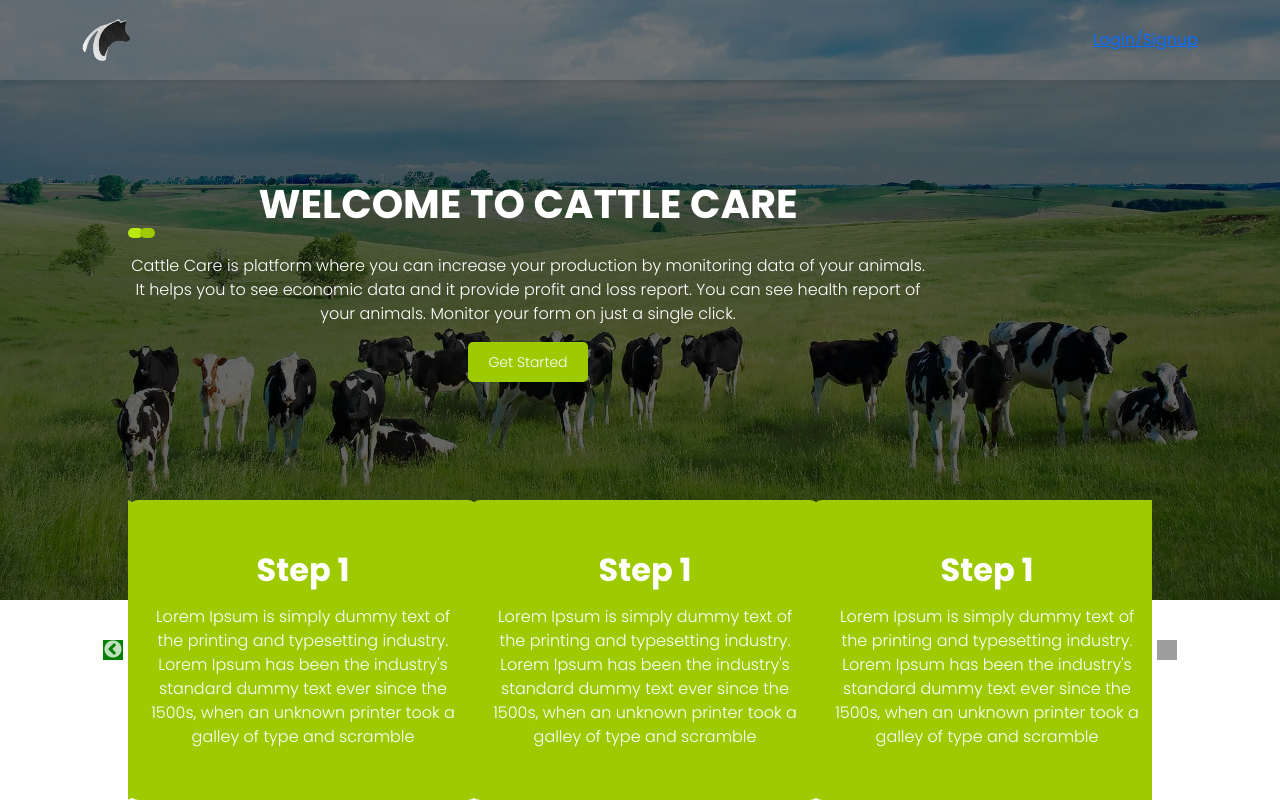
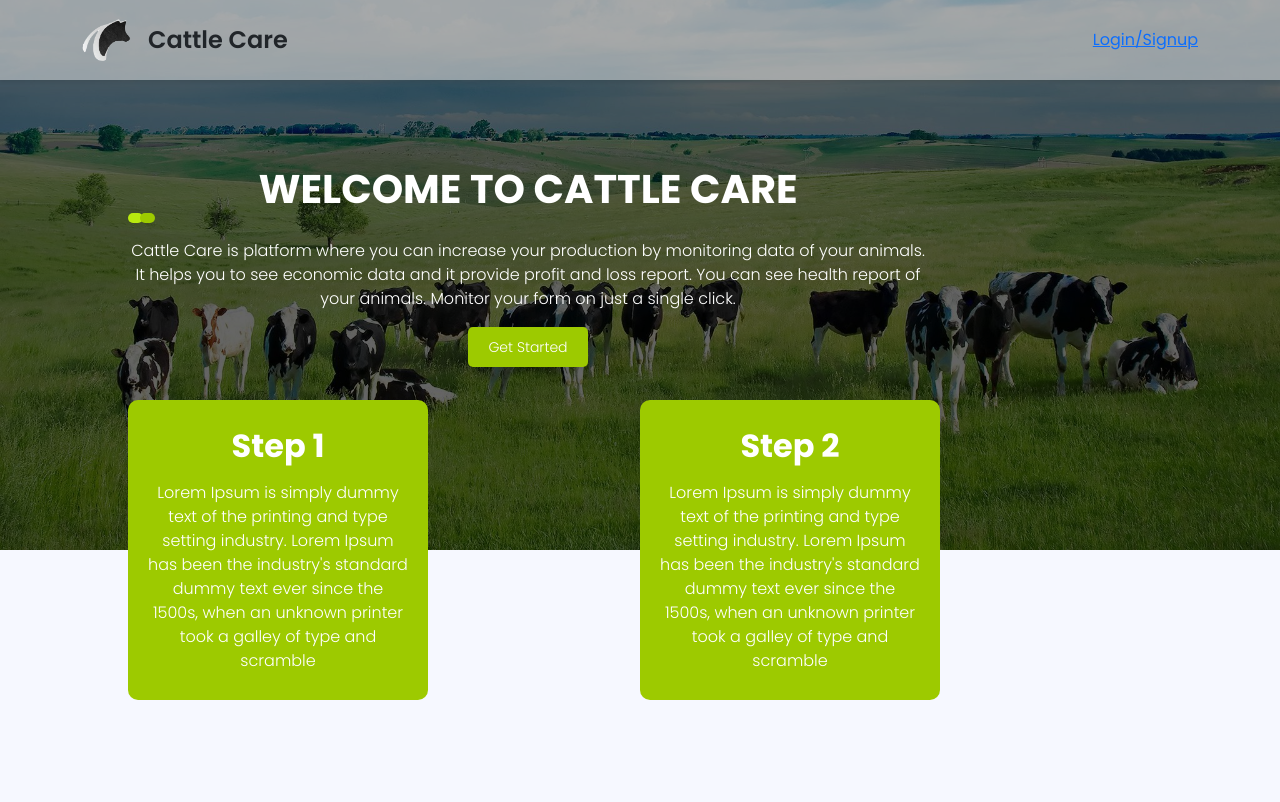
Before and after one commit to sulesuleman/CattleCare_FYP, a React (Create React App) app: page / in a window 1280 px wide. Shown: the top 802 px of the page. Built offline with nearby package versions, Linux system fonts and the light colour scheme; grey boxes are pictures that could not be loaded.

Commit message:
carousel set, and layout adjustment

```diff
--- a/package.json
+++ b/package.json
@@ -11,6 +11,7 @@
     "react": "^17.0.2",
     "react-bootstrap": "^2.0.1",
     "react-dom": "^17.0.2",
+    "react-multi-carousel": "^2.6.5",
     "react-router-dom": "^5.3.0",
     "react-scripts": "4.0.3",
     "react-slick": "^0.28.1",
--- a/public/index.html
+++ b/public/index.html
@@ -2,7 +2,7 @@
 <html lang="en">
   <head>
     <meta charset="utf-8" />
-    <link rel="icon" href="%PUBLIC_URL%/favicon.ico" />
+    <link rel="icon" href="%PUBLIC_URL%/logoHead.png" />
     <meta name="viewport" content="width=device-width, initial-scale=1" />
     <meta name="theme-color" content="#000000" />
     <meta
@@ -24,7 +24,7 @@
       work correctly both with client-side routing and a non-root public URL.
       Learn how to configure a non-root public URL by running `npm run build`.
     -->
-    <title>React App</title>
+    <title>Cattle Care</title>
   </head>
   <body>
     <noscript>You need to enable JavaScript to run this app.</noscript>
--- a/src/globalComponents/header/index.css
+++ b/src/globalComponents/header/index.css
@@ -1,14 +1,20 @@
 .header_container {
   height: 80px;
   width: 100%;
-  background-color: rgba(255, 255, 255 , 0.1);
+  background-color: rgba(255, 255, 255, 0.45);
   position: fixed;
   top: 0;
-  -webkit-box-shadow: 5px 8px 13px -5px rgba(0, 0, 0, 0.49);
+  -webkit-box-shadow: 5px 8px 13px -5px rgba(126, 57, 57, 0.49);
   box-shadow: 5px 8px 13px -5px rgba(0, 0, 0, 0.49);
   z-index: 9999;
 }
+
 .header_logo {
   width: 50px;
   height: auto;
 }
+
+.header-logo-desc p{
+  font-family: Poppins-SemiBold;
+  font-size: x-large;
+}
--- a/src/globalComponents/header/index.js
+++ b/src/globalComponents/header/index.js
@@ -10,7 +10,10 @@
     <nav className="header_container shadow-sm">
       <Container style={{ height: "100%" }}>
         <div className="d-flex justify-content-between align-items-center h-100">
-          <img src={LOGO} className="header_logo" alt="" />
+          <div className="d-flex align-items-center header-logo-desc">
+            <img src={LOGO} className="header_logo" alt="" />
+            <p className="px-3">Cattle Care</p>
+          </div>
           <div className="navbar_links">
             <Link>Login/Signup</Link>
           </div>
--- a/src/pages/landingPage/components/ServiceSection/index.css
+++ b/src/pages/landingPage/components/ServiceSection/index.css
@@ -1,4 +1,4 @@
 .service_section_container {
     padding: 50px 0;
-    margin-top: 300px;
+    padding-top: 250px;
   }
--- a/src/pages/landingPage/components/banner/index.css
+++ b/src/pages/landingPage/components/banner/index.css
@@ -1,5 +1,5 @@
 .banner_image {
-  height: 75vh;
+  height: 550px;
   background-image: url("../../../../assets/images/banner_image.jpg");
   background-repeat: no-repeat;
   background-size: cover;
@@ -7,30 +7,42 @@
   width: 100%;
   position: relative;
 }
+
 .banner_overlay {
   position: absolute;
   max-width: 800px;
   left: 10%;
   top: 30%;
 }
+
 .black_overlay {
   position: absolute;
   height: 100%;
   width: 100%;
   background-color: rgba(0, 0, 0, 0.6);
 }
+
 .banner_overlay h1 {
   text-transform: uppercase;
   font-family: "Poppins-Bold" !important;
   color: white;
 }
+
 .banner_overlay p {
   color: white;
   font-family: "Poppins-Light" !important;
 }
-.banner_carousel{
+
+
+.banner_carousel {
   position: absolute;
   left: 10%;
   right: 10%;
-  bottom: -200px;
+  bottom: -150px;
 }
+
+@media screen and (max-width: 850px) {
+  .banner_carousel {
+    position: relative;
+  }
+}
--- a/src/pages/landingPage/components/bannerCard/index.css
+++ b/src/pages/landingPage/components/bannerCard/index.css
@@ -1,6 +1,6 @@
 .banner_card_container {
   height: 300px;
-  width: 350px;
+  max-width: 300px;
   border-radius: 10px;
   background-color: #9dca00;
   color: white;
--- a/src/pages/landingPage/components/bannerCard/index.js
+++ b/src/pages/landingPage/components/bannerCard/index.js
@@ -1,15 +1,12 @@
 import React from "react";
 import "./index.css";
 
-const BannerCard = () => {
+const BannerCard = ({ step, description }) => {
   return (
     <div className="banner_card_container">
-      <h2>Step 1</h2>
+      <h2>{step}</h2>
       <p className="mt-3">
-        Lorem Ipsum is simply dummy text of the printing and typesetting
-        industry. Lorem Ipsum has been the industry's standard dummy text ever
-        since the 1500s, when an unknown printer took a galley of type and
-        scramble
+        {description}
       </p>
     </div>
   );
--- a/src/pages/landingPage/components/bannerCarousel/index.js
+++ b/src/pages/landingPage/components/bannerCarousel/index.js
@@ -1,62 +1,81 @@
 import React, { Component } from "react";
-import Slider from "react-slick";
+import Carousel from "react-multi-carousel";
 import BannerCard from "../bannerCard";
+import "react-multi-carousel/lib/styles.css";
 
 class BannerCarousel extends Component {
   render() {
-    const settings = {
-      infinite: true,
-      speed: 500,
-      slidesToShow: 3,
-      slidesToScroll: 1,
-      dots: false,
-      nextArrow: <SampleNextArrow />,
-      prevArrow: <SamplePrevArrow />,
+    const responsive = {
+      superLargeDesktop: {
+        // the naming can be any, depends on you.
+        items: 5,
+        breakpoint: { max: 4000, min: 3000 },
+        slidesToSlide: 5,
+      },
+      desktop: {
+        breakpoint: { max: 3000, min: 1024 },
+        items: 3,
+        slidesToSlide: 3
+      },
+      tablet: {
+        breakpoint: { max: 1024, min: 464 },
+        items: 2,
+        slidesToSlide: 2
+      },
+      mobile: {
+        breakpoint: { max: 464, min: 0 },
+        items: 1,
+        slidesToSlide: 1
+      },
     };
     return (
-      <div>
-        <Slider {...settings}>
-          <BannerCard />
-          <BannerCard />
+      <Carousel
+        responsive={responsive}
+        swipeable={true}
+        draggable={false}
+        showDots={false}
+        // ssr={true} // means to render carousel on server-side.
+        // infinite={true}
+        autoPlay={false}
+        // autoPlay={props.deviceType !== "mobile" ? true : false}
+        autoPlaySpeed={3000}
+        keyBoardControl={true}
+        customTransition="transform 300ms ease-in-out"
+        transitionDuration={200}
+        containerClass="carousel-container"
+        renderArrowsWhenDisabled={true}
+        removeArrowOnDeviceType={["tablet", "mobile"]}
+        // deviceType={props.deviceType}
+        // dotListClass="custom-dot-list-style"
+        itemClass="carousel-item-padding-40-px"
+        // className="my-5"
+        renderButtonGroupOutside={true}
+      >
+        <BannerCard step={'Step 1'}
+          description="Lorem Ipsum is simply dummy text of the printing and type setting
+            industry. Lorem Ipsum has been the industry's standard dummy text ever
+          since the 1500s, when an unknown printer took a galley of type and
+        scramble"
+        />
+        <BannerCard step={'Step 2'}
+          description="Lorem Ipsum is simply dummy text of the printing and type setting
+            industry. Lorem Ipsum has been the industry's standard dummy text ever
+          since the 1500s, when an unknown printer took a galley of type and
+        scramble"/>
+        <BannerCard step={'Step 3'}
+          description="Lorem Ipsum is simply dummy text of the printing and type setting
+            industry. Lorem Ipsum has been the industry's standard dummy text ever
+          since the 1500s, when an unknown printer took a galley of type and
+        scramble"/>
+        <BannerCard step={'Step 4'}
+          description="Lorem Ipsum is simply dummy text of the printing and type setting
+            industry. Lorem Ipsum has been the industry's standard dummy text ever
+          since the 1500s, when an unknown printer took a galley of type and
+        scramble"/>
 
-          <BannerCard />
-          <BannerCard />
-        </Slider>
-      </div>
-    );
+      </Carousel>
+    )
   }
 }
 
-function SampleNextArrow(props) {
-  const { className, style, onClick } = props;
-  console.log("className", className);
-  return (
-    // <div
-    //   className={className}
-    //   style={{ ...style, display: "block", background: "red" }}
-    //   onClick={onClick}
-    // />
-    <img
-      width="40"
-      height="40"
-      alt=""
-      className={className}
-      src={
-        "https://cdn3.iconfinder.com/data/icons/arrows-part-2-3/64/_Round_Arrow_Right-512.png"
-      }
-    />
-  );
-}
-
-function SamplePrevArrow(props) {
-  const { className, style, onClick } = props;
-  return (
-    <div
-      className={className}
-      style={{ ...style, display: "block", background: "green" }}
-      onClick={onClick}
-    />
-  );
-}
-
 export default BannerCarousel;
--- a/src/pages/landingPage/components/whyChooseUsSection/index.js
+++ b/src/pages/landingPage/components/whyChooseUsSection/index.js
@@ -47,7 +47,7 @@
             <Col xs={9} className="chooseus_desc">
               <h4>Secure Payments</h4>
               <p className="mt-2">
-              All payments are securely processed through Easypaisa, JazzCash and Mastercard.
+                All payments are securely processed through Easypaisa, JazzCash and Mastercard.
 
               </p>
             </Col>
```
Also changed, not shown: src/pages/landingPage/components/whyChooseUsSection/index.css (+10 -0 lines), public/logoHead.png (added), 1 other file (tests, documents, lock files or other folders).
